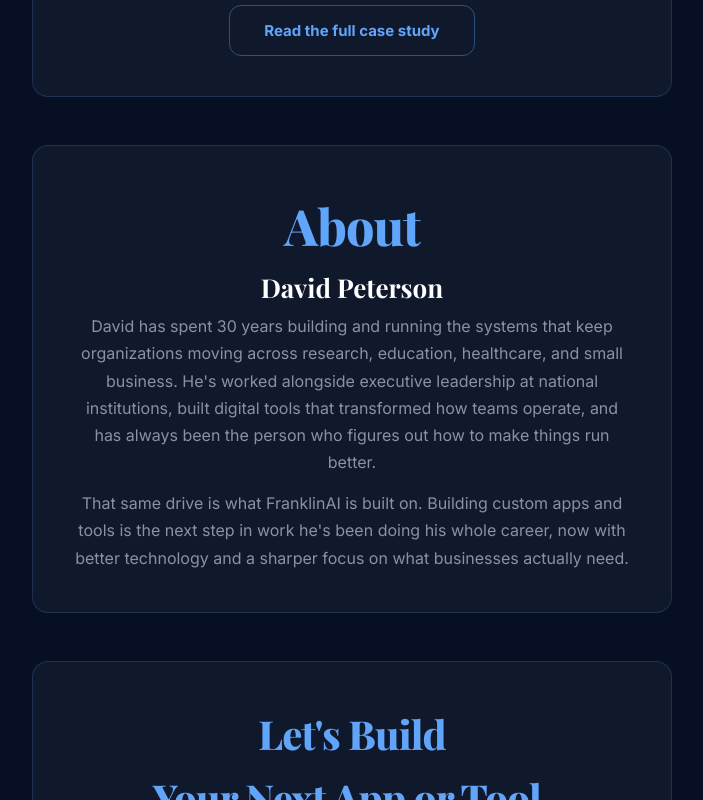
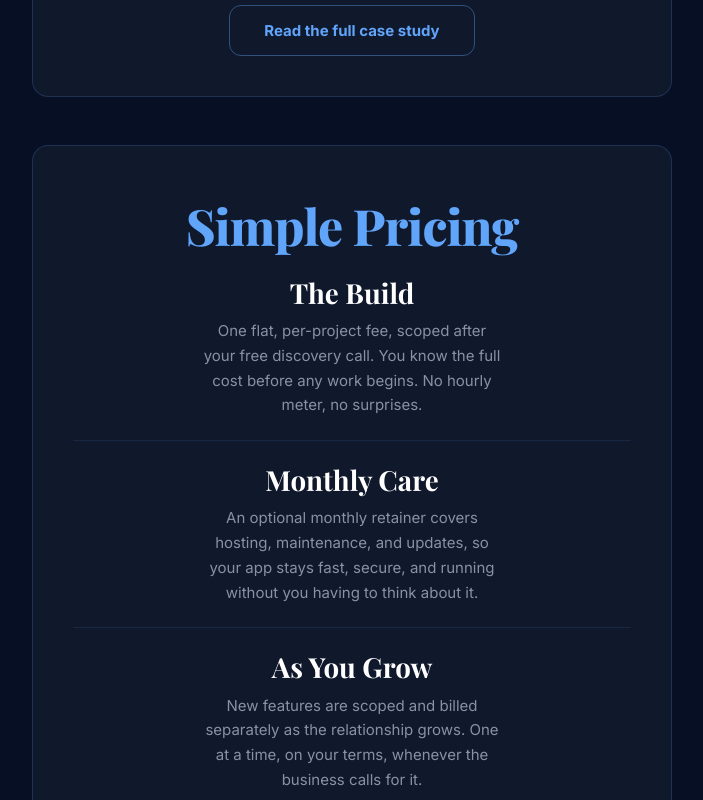
Before and after one commit to besoulful-design/franklinai-v2, a React (Vite) app: page / in a window 1280 px wide. Shown: the part 1860-2660 px from the top of the page, without its empty margins (288-991 px from the left). Built offline with nearby package versions, Linux system fonts and the light colour scheme; a web font is replaced by a local one.

Commit message:
Add Simple Pricing section between Real Work and About

```diff
--- a/src/App.jsx
+++ b/src/App.jsx
@@ -182,6 +182,43 @@
   );
 }
 
+function Pricing() {
+  const tiers = [
+    {
+      title: 'The Build',
+      text: 'One flat, per-project fee, scoped after your free discovery call. You know the full cost before any work begins. No hourly meter, no surprises.'
+    },
+    {
+      title: 'Monthly Care',
+      text: 'An optional monthly retainer covers hosting, maintenance, and updates, so your app stays fast, secure, and running without you having to think about it.'
+    },
+    {
+      title: 'As You Grow',
+      text: 'New features are scoped and billed separately as the relationship grows. One at a time, on your terms, whenever the business calls for it.'
+    }
+  ];
+
+  return (
+    <section className="section">
+      <div className="container">
+        <div className="site-card">
+          <h2 className="card-heading" style={{ fontSize: 'clamp(35px, 4.375vw, 50px)' }}>Simple Pricing</h2>
+          <div className="step-stack" style={{ marginTop: '-10px' }}>
+            {tiers.map(tier => (
+              <div key={tier.title} className="step-item">
+                <div style={{ marginBottom: '10px', textAlign: 'center' }}>
+                  <h3 className="step-item__title" style={{ fontSize: '27.7px', textAlign: 'center' }}>{tier.title}</h3>
+                </div>
+                <p className="step-item__text">{tier.text}</p>
+              </div>
+            ))}
+          </div>
+        </div>
+      </div>
+    </section>
+  );
+}
+
 function About() {
   return (
     <section className="section">
@@ -260,6 +297,7 @@
         <Hero />
         <HowItWorks />
         <CaseStudy />
+        <Pricing />
         <About />
         <DiscoveryCTA />
       </main>
```
